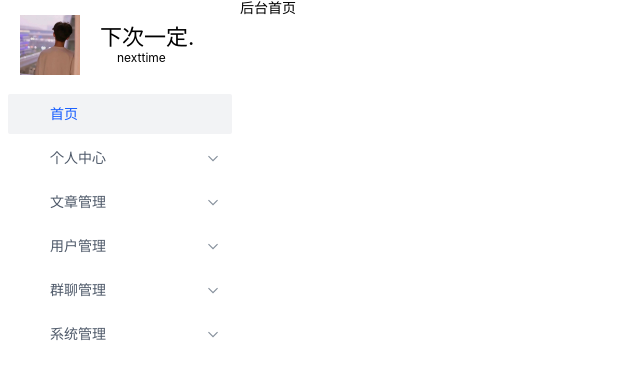
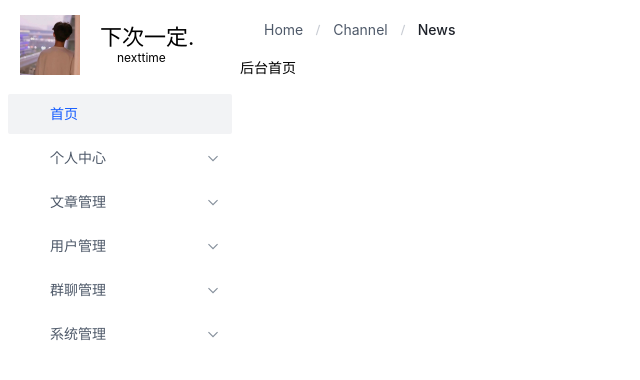
Before and after one commit to nexttime1/Blog-web-ts, a Vue app: page /admin in a window 1280 px wide. Shown: the top 380 px of the page, without its empty margins (0-640 px from the left). Built offline with nearby package versions, Linux system fonts and the light colour scheme; some icons are missing.

Commit message:
feat-9/22

```diff
--- a/src/views/admin/index.vue
+++ b/src/views/admin/index.vue
@@ -40,6 +40,15 @@
   </div>
   </aside>
   <main>
+    <div class="gvb_head">
+        <div class="gvb_bread_crumbs">
+    <a-breadcrumb>
+<a-breadcrumb-item>Home</a-breadcrumb-item>
+<a-breadcrumb-item>Channel</a-breadcrumb-item>
+<a-breadcrumb-item>News</a-breadcrumb-item>
+</a-breadcrumb>
+</div>
+</div>
     <router-view></router-view>
 </main>
 
@@ -145,4 +154,18 @@ width: 240px;
 }
  }
 }
+
+main {
+    width:calc(100% - 240px);
+    .gvb_head {
+        width: 100%;
+        height: 60px;
+        border-bottom:1px solid var(--bg);
+        display: flex;
+        justify-content: space-between;
+        padding: 0 20px;
+        align-items: center;
+
+}
+}
 </style>
```
